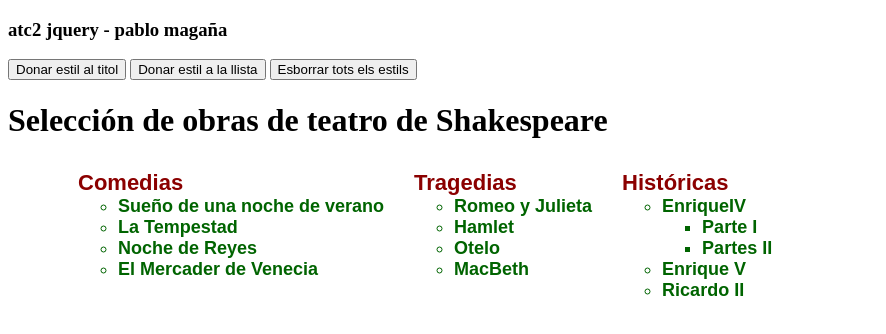
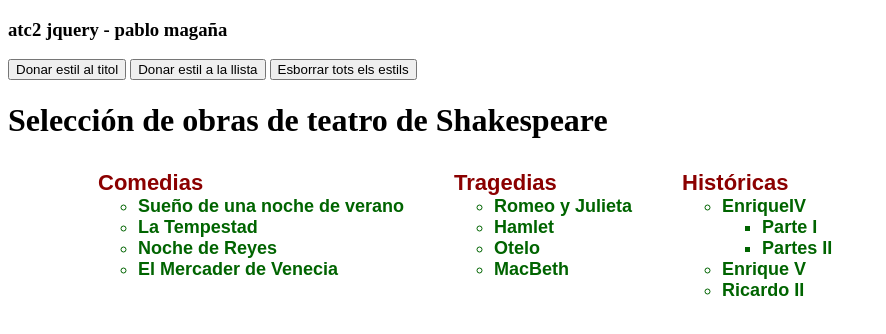
Before and after one commit to pablomagana/jQueryActividades, a plain HTML site: page atc2/ejercicio2jQuery.html in a window 1280 px wide. Both pictures are taken after a click on the button "Donar estil a la llista". Shown: the whole page, without its empty margins (0-886 px from the left). Drawn offline with nearby package versions, Linux system fonts and the light colour scheme.

Commit message:
actividad 2

```diff
--- a/atc2/ejercicio2jQuery.css
+++ b/atc2/ejercicio2jQuery.css
@@ -6,7 +6,7 @@
 }
 .horizontal{
   float: left;
-  margin: 10px 00px 10px 30px;
+  margin: 10px 00px 10px 50px;
   list-style-type: none;
   font-family: Arial;
   font-size: 22px;
--- a/atc2/ejercicio2jQuery.js
+++ b/atc2/ejercicio2jQuery.js
@@ -1,12 +1,12 @@
 //btnTitulo, btnLista, btnDelete
 // h1, aplicar estilo añadiendo la clase titulo
 $('#btnTitulo').click(function(){
-  $('h1').addClass("titulo");
+  $('h1').addClass("titulo",3000,"easeOutBounce");
 });
 
 //ul aplicar estilo añadiendo clase horizontal y sublista a los hijos de los elementos de la lista
 $('#btnLista').click(function(){
-  $('#obras > li').fadeIn('slow',function(){$(this).addClass("horizontal")});
+  $('#obras > li').addClass("horizontal");
   $('#obras *').not(".horizontal").addClass('sublista');
 });
 
```
